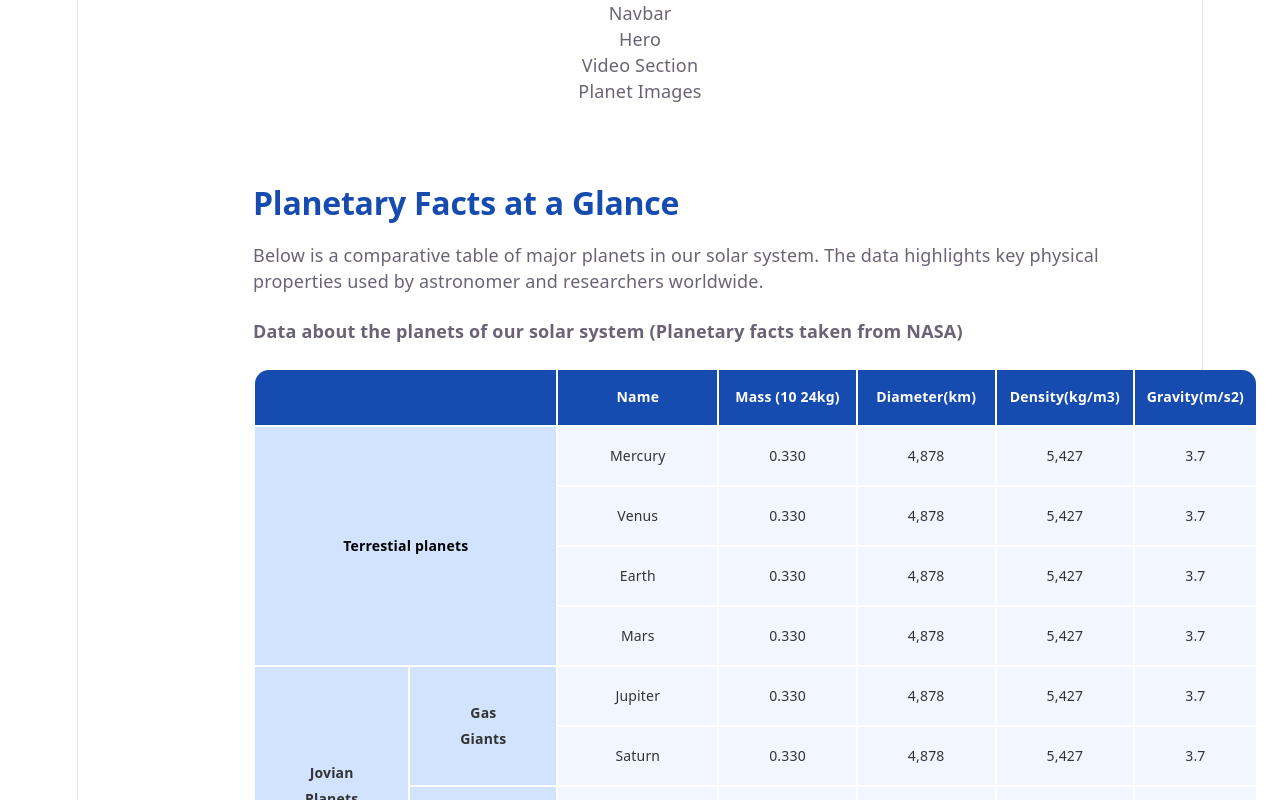
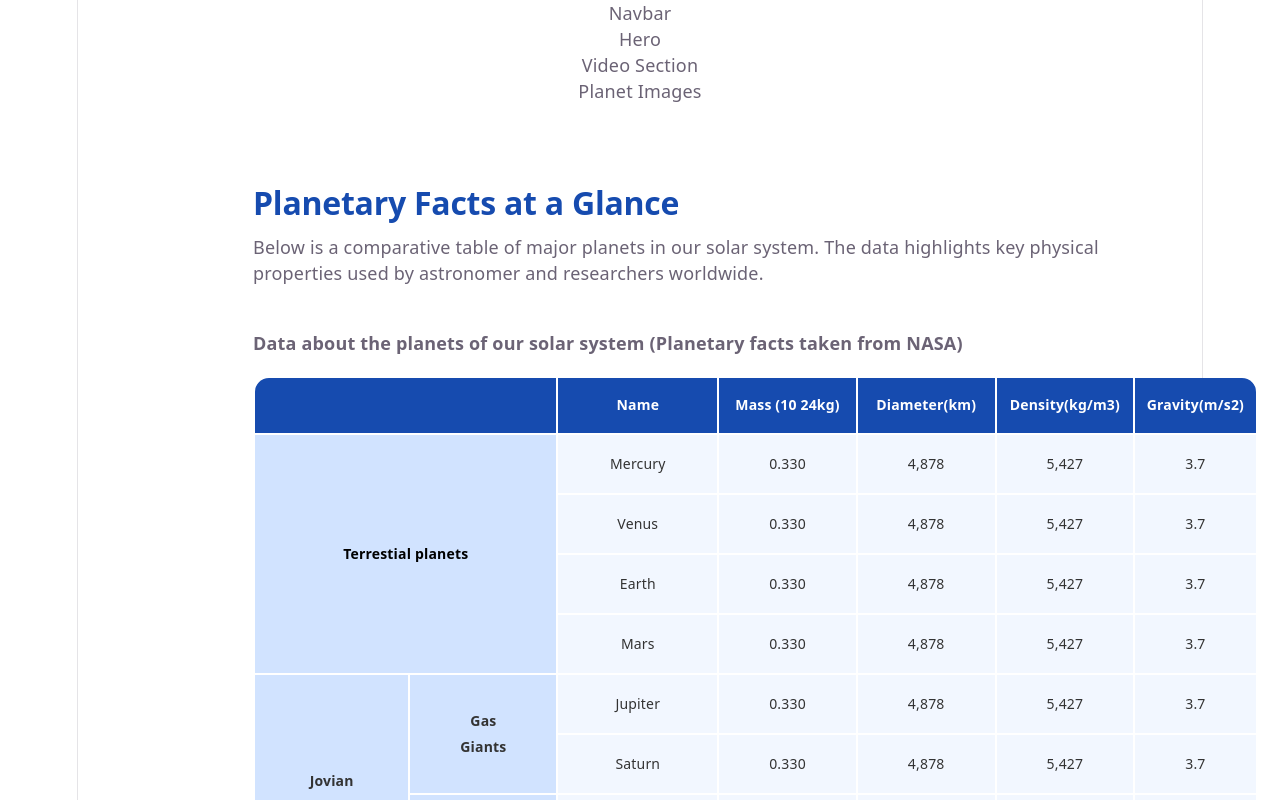
Before and after one commit to cupcakes439/Phoenix-Cohort-Frontend-Development-Capstone-Project-Group-9, a React (Vite) app: page / in a window 1280 px wide. Shown: the top 800 px of the page. Built offline with nearby package versions, Linux system fonts and the light colour scheme.

Commit message:
Update planets.css
feat: made changes to the errors I encountered

```diff
--- a/src/styles/planets.css
+++ b/src/styles/planets.css
@@ -3,14 +3,18 @@
     font-size: 32px;
     font-weight: 600;
     text-align: left;
-    margin-bottom: 20px;
+    margin-bottom: 12px;
+}
+
+.table-paragraph{
+    padding-bottom: 24px;
 }
 
 .table-container p {
     text-align: left;
     margin: 0 0 14px;
     max-width: 100%;
-    margin-bottom: 24px
+    margin-bottom: 20px;
 }
 .table-container {
     display: block;
```
